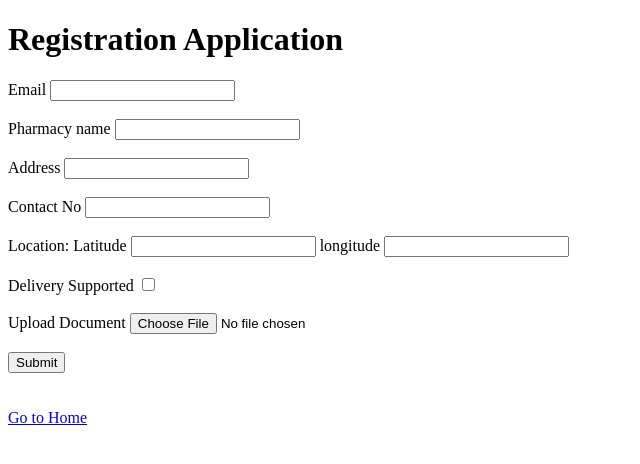
After one commit to cse19-404/OOSD-MVC-Project-Home-Pharmacist, a PHP site: template app/views/register/pharmacyApplication.php in a window 1280 px wide. The commit adds this page. Shown: the top 464 px of the page, without its empty margins (0-640 px from the left). Run offline with PHP 8.4, Linux system fonts and the light colour scheme; the template is opened without the code that fills it, so the values that code supplies are empty; some libraries are stand-ins or nearby versions.

Commit message:
added pharmacy application

```diff
--- a/app/models/Pharmacy.php
+++ b/app/models/Pharmacy.php
@@ -36,4 +36,5 @@ class Pharmacy extends Model{
         self::$currentLoggedInPharmacy = null;
         return true;
     }
+
 }
--- a/app/views/home/index.php
+++ b/app/views/home/index.php
@@ -16,7 +16,7 @@
     <br><br>
     <a href="<?=SROOT?>register/signup/customer">New to HOME PHARMACIST.? Sign up for free.</a>
     <br><br>
-    <a href="phram_reg.php">Apply For a Pharmacy Account</a>
+    <a href="<?=SROOT?>register/signup/pharmacy">Apply For a Pharmacy Account</a>
     <br><br>
     <h3><?php if (isset($_GET['msg'])) {
             echo $_GET['msg'];
--- /dev/null
+++ b/app/views/register/pharmacyApplication.php
@@ -0,0 +1,40 @@
+<!DOCTYPE html>
+<html lang="en">
+
+<head>
+    <meta charset="UTF-8">
+    <meta http-equiv="X-UA-Compatible" content="IE=edge">
+    <meta name="viewport" content="width=device-width, initial-scale=1.0">
+    <title>Register Pharmacy</title>
+    <style>
+    .error {color: #FF0000;}
+    </style>
+</head>
+
+<body>
+    <h1>Registration Application</h1>
+    <div class="aplication-form">
+        <form action="<?=SROOT?>register/signup/pharmacy" method="post" enctype="multipart/form-data">
+            <lable class="email">Email</lable>
+            <input type="email" name="email" id="email" value="<?php echo htmlspecialchars($_POST['email'] ?? '', ENT_QUOTES); ?>" required><br><br>
+            <lable class="pharmacy_name">Pharmacy name</lable>
+            <input type="text" name="pharmacy_name" id="pharmacy_name" value="<?php echo htmlspecialchars($_POST['pharmacy_name'] ?? '', ENT_QUOTES); ?>" required><br><br>
+            <label>Address</label>
+            <input type="text" name="address" value="<?php echo htmlspecialchars($_POST['address'] ?? '', ENT_QUOTES); ?>" required><br><br>
+            <Label>Contact No</Label>
+            <input type="text" name='contact_no' value="<?php echo htmlspecialchars($_POST['contact_no'] ?? '', ENT_QUOTES); ?>" required><br><br>
+            <label>Location: </label>
+            <label>Latitude </label><input type="text" name="latitude" id="latitude" value="<?php echo htmlspecialchars($_POST['latitude'] ?? '', ENT_QUOTES); ?>" required>
+            <label>longitude </label><input type="text" name="longitude" id="longitude" value="<?php echo htmlspecialchars($_POST['longitude'] ?? '', ENT_QUOTES); ?>" required><br><br>
+            <label>Delivery Supported</label>
+            <input type="checkbox" name="delivery_supported" <?php if(isset($_POST['delivery_supported']) && $_POST['delivery_supported']=='on'){echo "checked";}?>><br><br>
+            <label>Upload Document</label>
+            <input type="file" name="documents" id="documents" required><br><br>
+            <input type="submit" class="btn-submit" value="Submit" name='submit'>
+        </form>
+        <br><br><a href="index.php">Go to Home</a>
+    </div>
+
+</body>
+
+</html>
```
Also changed, not shown: app/controllers/Register.php (+15 -3 lines), app/models/Application.php (added, +31 -0 lines), uploads/WhatsApp Image 2021-12-24 at 21.28.47.jpeg (added), 1 other file.
